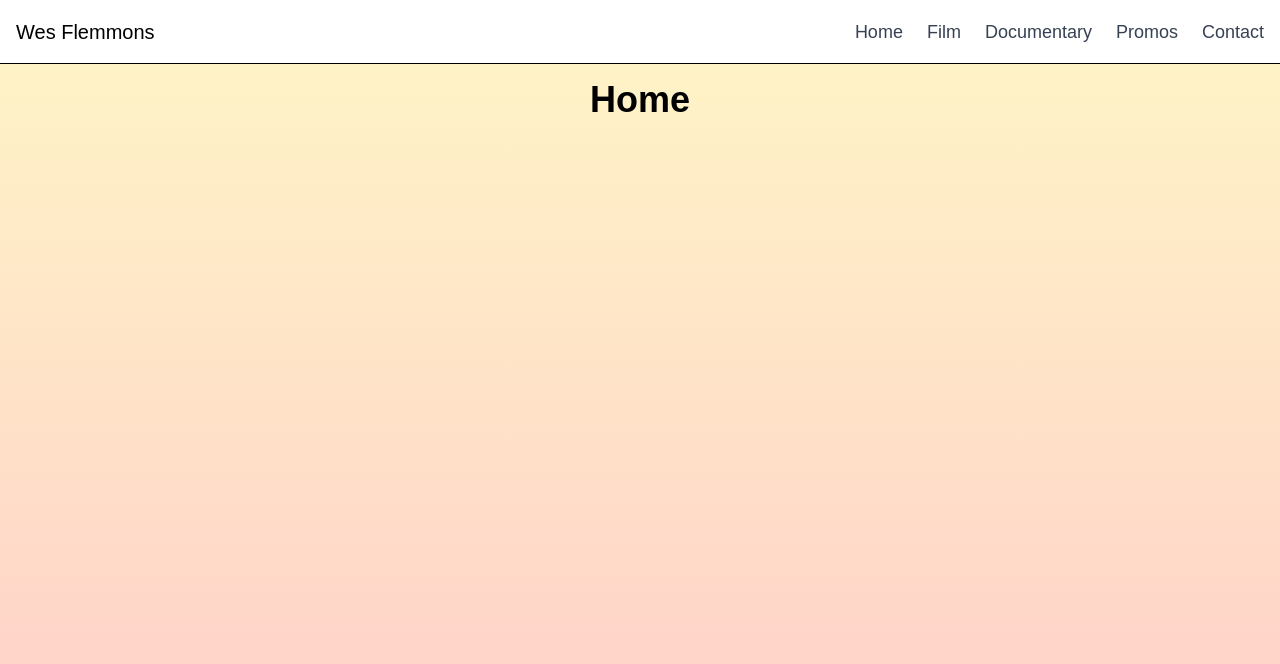
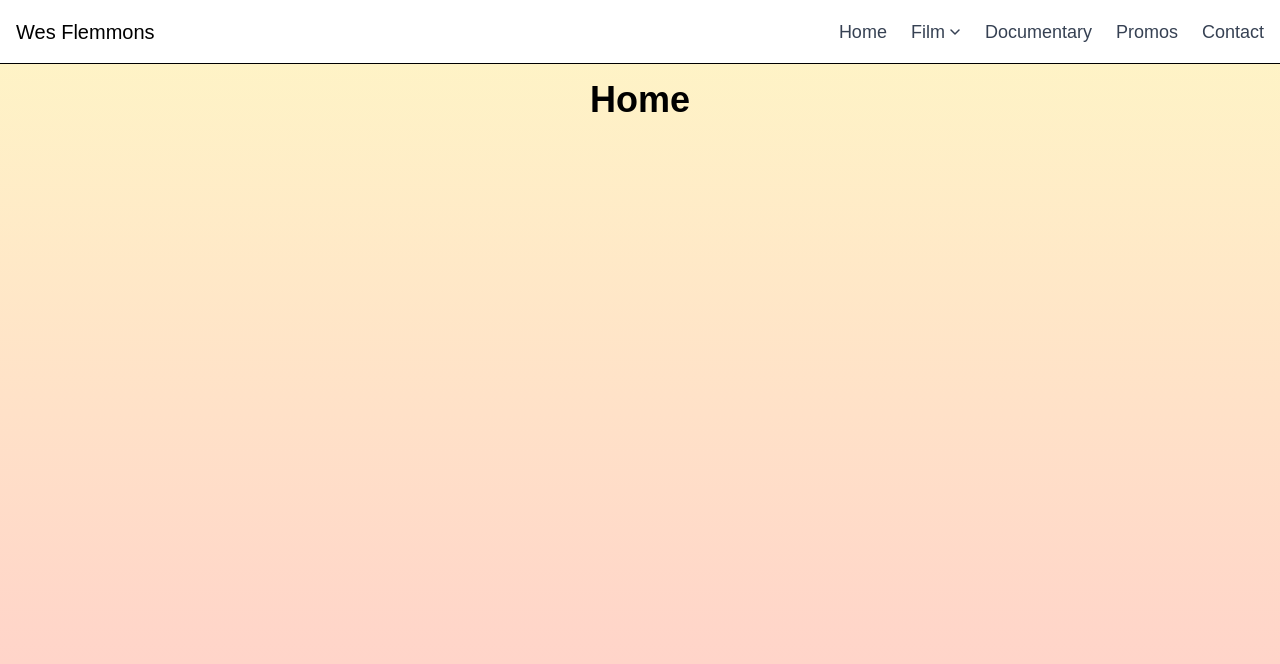
Before and after one commit to Flembons/WesPortfolio, a React (Vite) app: page /#/film/burp in a window 1280 px wide. Shown: the top 664 px of the page. Built offline with nearby package versions, Linux system fonts and the light colour scheme; a web font is replaced by a local one.

Commit message:
add dropdown for film nav

```diff
--- a/src/App.tsx
+++ b/src/App.tsx
@@ -1,23 +1,27 @@
-import { Route, Routes } from 'react-router-dom'
-import Layout from './layout/Layout'
-import Home from './pages/Home'
-import Film from './pages/Film'
-import Narrative from './pages/Narrative'
-import Documentary from './pages/Documentary'
-import Promos from './pages/Promos'
-import Contact from './pages/Contact'
+import { Route, Routes } from "react-router-dom";
+import Layout from "./layout/Layout";
+import Home from "./pages/Home";
+import Film from "./pages/Film";
+import BR2TB from "./pages/BR2TB";
+import Burp from "./pages/Burp";
+import Documentary from "./pages/Documentary";
+import Promos from "./pages/Promos";
+import Contact from "./pages/Contact";
 
 export default function App() {
   return (
     <Routes>
-        <Route element={<Layout />} >
-            <Route index element={<Home />} />
-            <Route path="film" element={<Film />} />
-            <Route path="narrative" element={<Narrative />} />
-            <Route path="documentary" element={<Documentary />} />
-            <Route path="promos" element={<Promos />} />
-            <Route path="contact" element={<Contact />} />
+      <Route element={<Layout />}>
+        <Route index element={<Home />} />
+        <Route path="film">
+          <Route index element={<Film />} />
+          <Route path="br2tb" element={<BR2TB />} />
+          <Route path="burp" element={<Burp />} />
         </Route>
+        <Route path="documentary" element={<Documentary />} />
+        <Route path="promos" element={<Promos />} />
+        <Route path="contact" element={<Contact />} />
+      </Route>
     </Routes>
-  )
+  );
 }
--- a/src/layout/components/Header.tsx
+++ b/src/layout/components/Header.tsx
@@ -1,41 +1,56 @@
 import { Link } from "react-router-dom";
 import { useState, useEffect } from "react";
+import NavDropdown from "./NavDropdown";
+import { ChevronDownIcon } from "@heroicons/react/16/solid";
 
-const NAV_LINKS = [
+interface NavItem {
+  to?: string;
+  label: string;
+  children?: { to: string; label: string }[];
+}
+
+const NAV_LINKS: NavItem[] = [
   { to: "/", label: "Home" },
-  { to: "/film", label: "Film" },
+  {
+    label: "Film",
+    children: [
+      { to: "/film/br2tb", label: "Bay Ridge to the Bronx" },
+      { to: "/film/burp", label: "BURP" },
+    ],
+  },
   { to: "/documentary", label: "Documentary" },
   { to: "/promos", label: "Promos" },
   { to: "/contact", label: "Contact" },
 ];
 
 const OPEN_DELAYS = [60, 120, 180, 240, 300];
-// Reverse stagger on close — last item exits first
 const CLOSE_DELAYS = [120, 90, 60, 30, 0];
 
 export default function Header() {
   const [isMenuOpen, setIsMenuOpen] = useState(false);
   const [isClosing, setIsClosing] = useState(false);
+  const [openMobileDropdown, setOpenMobileDropdown] = useState<string | null>(
+    null,
+  );
 
-  const openMenu = () => setIsMenuOpen(true);
-  const closeMenu = () => setIsClosing(true);
+  const openMenu = () => {
+    setOpenMobileDropdown(null);
+    setIsMenuOpen(true);
+  };
+  const closeMenu = () => {
+    setIsClosing(true);
+  };
   const toggleMenu = () => (isMenuOpen ? closeMenu() : openMenu());
 
   const handleOverlayAnimationEnd = (e: React.AnimationEvent<HTMLElement>) => {
-    // Only react to the overlay's own animation end, not bubbled child events
     if (isClosing && e.target === e.currentTarget) {
       setIsMenuOpen(false);
       setIsClosing(false);
     }
   };
 
-  // Prevent scrolling when menu is open
   useEffect(() => {
-    if (isMenuOpen) {
-      document.body.style.overflow = "hidden";
-    } else {
-      document.body.style.overflow = "auto";
-    }
+    document.body.style.overflow = isMenuOpen ? "hidden" : "auto";
   }, [isMenuOpen]);
 
   useEffect(() => {
@@ -57,26 +72,39 @@ export default function Header() {
 
       {/* Desktop navigation */}
       <nav className="hidden md:flex items-center justify-between gap-6 text-lg">
-        {NAV_LINKS.map((link) => (
-          <Link key={link.to} to={link.to} className="header-btn">
-            {link.label}
+        <Link to="/" className="header-btn">
+          Home
         </Link>
-        ))}
+        <NavDropdown
+          label="Film"
+          items={[
+            { to: "/film/br2tb", label: "Bay Ridge to the Bronx" },
+            { to: "/film/burp", label: "BURP" },
+          ]}
+        />
+        <Link to="/documentary" className="header-btn">
+          Documentary
+        </Link>
+        <Link to="/promos" className="header-btn">
+          Promos
+        </Link>
+        <Link to="/contact" className="header-btn">
+          Contact
+        </Link>
       </nav>
 
       {/* Mobile navigation */}
       <div className="md:hidden">
-        {/* Hamburger menu */}
         <button
           onClick={toggleMenu}
           className={`flex flex-col cursor-pointer transition-all duration-300 ease-in-out ${isMenuOpen && !isClosing ? "space-y-0" : "space-y-1"}`}
         >
           <div
             className={`w-6 h-0.5 bg-current transition-all duration-300 ease-in-out origin-center ${isMenuOpen && !isClosing ? "translate-y-0 rotate-45" : ""}`}
-          ></div>
+          />
           <div
             className={`w-6 h-0.5 bg-current transition-all duration-300 ease-in-out origin-center ${isMenuOpen && !isClosing ? "-translate-y-0.5 -rotate-45" : ""}`}
-          ></div>
+          />
         </button>
 
         {isMenuOpen && (
@@ -84,19 +112,59 @@ export default function Header() {
             className={`fixed top-16 inset-0 bg-white z-50 flex flex-col items-start justify-center gap-3 p-8 ${isClosing ? "mobile-nav-overlay-exit" : "mobile-nav-overlay"}`}
             onAnimationEnd={handleOverlayAnimationEnd}
           >
-            {NAV_LINKS.map((link, i) => (
+            {NAV_LINKS.map((item, i) =>
+              item.children ? (
+                <div
+                  key={item.label}
+                  className={`${isClosing ? "mobile-nav-link-exit" : "mobile-nav-link"}`}
+                  style={{
+                    animationDelay: `${isClosing ? CLOSE_DELAYS[i] : OPEN_DELAYS[i]}ms`,
+                  }}
+                >
+                  <button
+                    className="header-btn flex items-center gap-1 cursor-pointer"
+                    onClick={() =>
+                      setOpenMobileDropdown(
+                        openMobileDropdown === item.label ? null : item.label,
+                      )
+                    }
+                  >
+                    {item.label}
+                    <ChevronDownIcon
+                      className={`w-8 h-8 transition-transform duration-300 ${openMobileDropdown === item.label ? "rotate-180" : ""}`}
+                    />
+                  </button>
+                  <div
+                    className={`grid overflow-hidden transition-[grid-template-rows,padding] duration-300 ease-in-out ${openMobileDropdown === item.label ? "grid-rows-[1fr] pt-3" : "grid-rows-[0fr] pt-0"}`}
+                  >
+                    <div className="min-h-0 flex flex-col gap-2 pl-4">
+                      {item.children.map((child) => (
                         <Link
-                key={link.to}
-                to={link.to}
+                          key={child.to}
+                          to={child.to}
+                          className="text-2xl font-medium text-gray-500 hover:text-gray-900 transition-colors duration-200"
+                          onClick={closeMenu}
+                        >
+                          {child.label}
+                        </Link>
+                      ))}
+                    </div>
+                  </div>
+                </div>
+              ) : (
+                <Link
+                  key={item.to}
+                  to={item.to!}
                   className={`header-btn ${isClosing ? "mobile-nav-link-exit" : "mobile-nav-link"}`}
                   style={{
                     animationDelay: `${isClosing ? CLOSE_DELAYS[i] : OPEN_DELAYS[i]}ms`,
                   }}
                   onClick={closeMenu}
                 >
-                {link.label}
+                  {item.label}
                 </Link>
-            ))}
+              ),
+            )}
           </nav>
         )}
       </div>
--- /dev/null
+++ b/src/layout/components/NavDropdown.tsx
@@ -0,0 +1,56 @@
+import { useState } from "react";
+import { Link } from "react-router-dom";
+
+interface NavDropdownProps {
+  label: string;
+  items: { to: string; label: string }[];
+}
+
+export default function NavDropdown({ label, items }: NavDropdownProps) {
+  const [isOpen, setIsOpen] = useState(false);
+
+  return (
+    <div
+      className="relative"
+      onMouseEnter={() => setIsOpen(true)}
+      onMouseLeave={() => setIsOpen(false)}
+    >
+      <button
+        className="header-btn flex items-center gap-1 cursor-pointer"
+        onClick={() => setIsOpen(!isOpen)}
+      >
+        {label}
+        <svg
+          className={`w-3 h-3 transition-transform duration-200 ${isOpen ? "rotate-180" : ""}`}
+          viewBox="0 0 12 12"
+          fill="none"
+        >
+          <path
+            d="M2 4l4 4 4-4"
+            stroke="currentColor"
+            strokeWidth="1.5"
+            strokeLinecap="round"
+            strokeLinejoin="round"
+          />
+        </svg>
+      </button>
+      {isOpen && (
+        <>
+          <div className="absolute top-full left-0 w-full h-2" />
+          <div className="absolute top-full left-0 mt-2 w-48 bg-white border rounded shadow-lg z-10 overflow-hidden">
+            {items.map((item) => (
+              <Link
+                key={item.to}
+                to={item.to}
+                className="block px-4 py-2 hover:bg-gray-100 transition-colors"
+                onClick={() => setIsOpen(false)}
+              >
+                {item.label}
+              </Link>
+            ))}
+          </div>
+        </>
+      )}
+    </div>
+  );
+}
--- a/src/pages/Narrative.tsx
+++ b/src/pages/BR2TB.tsx
@@ -9,10 +9,12 @@ const BR2TB_STILLS = [
   "https://www.dropbox.com/scl/fo/hjd8xrj53jkfrrf73i39n/AKkZDwVrfisBdXsvHdLlF-M/BR2TB%20STILLS/COLOR%2002_01_03_11_11.jpg?rlkey=jbpnq43atuaism6bl3se8k0uy&st=39lwki68&raw=1",
 ];
 
-export default function Narrative() {
+export default function BR2TB() {
   return (
     <div className="max-w-4xl mx-auto px-6 py-12">
-      <h2 className="text-3xl font-semibold mb-4">Bay Ridge to the Bronx</h2>
+      <h2 className="text-3xl italic font-semibold mb-4">
+        Bay Ridge to the Bronx
+      </h2>
       <p className="text-gray-600 mb-6 max-w-2xl">
         This short film follows Tony, a young man from Bay Ridge whose parents
         are away. After attending confession at his local church, he receives a
--- /dev/null
+++ b/src/pages/Burp.tsx
@@ -0,0 +1,24 @@
+import StillsGallery from "../components/StillsGallery";
+
+const BURP_STILLS = [
+  "https://www.dropbox.com/scl/fo/hjd8xrj53jkfrrf73i39n/AG9JtUNBcJGgUWiaEXTYz6Q/BURP%20stills/Screenshot%202026-04-20%20at%205.29.38%E2%80%AFPM%20(2).png?rlkey=jbpnq43atuaism6bl3se8k0uy&st=ihxd7inq&raw=1",
+  "https://www.dropbox.com/scl/fo/hjd8xrj53jkfrrf73i39n/AG7KirTJd4QB1s5RzmbNAI8/BURP%20stills/Screenshot%202026-04-20%20at%205.37.26%E2%80%AFPM%20(2).png?rlkey=jbpnq43atuaism6bl3se8k0uy&st=ikq2jelo&raw=1",
+  "https://www.dropbox.com/scl/fo/hjd8xrj53jkfrrf73i39n/ADg-e7NQWY8FEsMMlCCQNGg/BURP%20stills/Screenshot%202026-04-20%20at%205.34.11%E2%80%AFPM%20(2).png?rlkey=jbpnq43atuaism6bl3se8k0uy&st=8753tc9e&raw=1",
+  "https://www.dropbox.com/scl/fo/hjd8xrj53jkfrrf73i39n/AGg4vLyuATbZFOy40u1aUks/BURP%20stills/Screenshot%202026-04-20%20at%205.35.24%E2%80%AFPM%20(2).png?rlkey=jbpnq43atuaism6bl3se8k0uy&st=fqjlm9vj&raw=1",
+  "https://www.dropbox.com/scl/fo/hjd8xrj53jkfrrf73i39n/AOf8u94YS65WQjYMzNpgZVI/BURP%20stills/Screenshot%202026-04-20%20at%205.36.28%E2%80%AFPM%20(2).png?rlkey=jbpnq43atuaism6bl3se8k0uy&st=3zkezjlu&raw=1",
+];
+
+export default function Burp() {
+  return (
+    <div className="max-w-4xl mx-auto px-6 py-12">
+      <h2 className="text-3xl italic font-semibold mb-4">BURP</h2>
+      <p className="text-gray-600 mb-6 max-w-2xl">
+        When a young woman hesitates on the day of her abortion, she's pulled
+        into the surreal underworld of Manhattan's Chinatown — where an opera
+        singer, two bumbling thugs, and a cat-Xanax ring fronting as a dumpling
+        shop blur the lines between grief and absurdity.
+      </p>
+      <StillsGallery images={BURP_STILLS} />
+    </div>
+  );
+}
```
Lines whose indentation alone changed are shown as unchanged.
